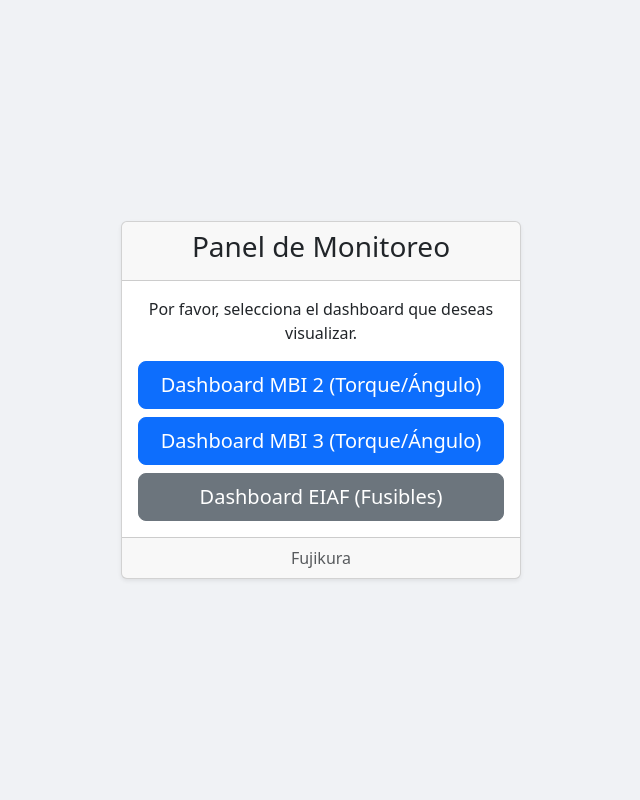
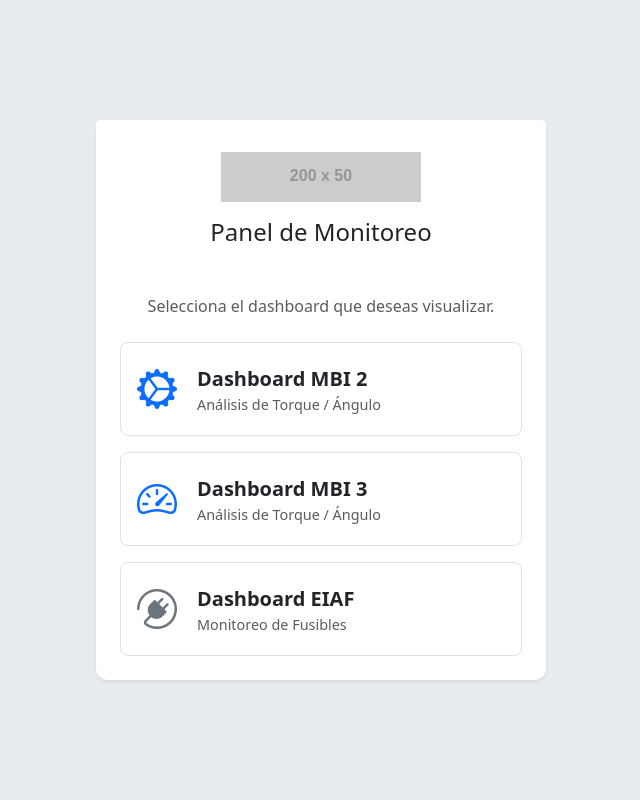
Before and after one commit to SpeedLands/Analisis, a Flask app: page / in a window 1280 px wide. Shown: the whole page, without its empty margins (319-959 px from the left). Run offline with Flask 3, Linux system fonts and the light colour scheme; grey boxes labelled with a size stand in for pictures from a placeholder-image service; some libraries are stand-ins or nearby versions.

Commit message:
Modificacion de archivos paar consistencia

```diff
--- a/blueprints/mbi_2_dashboard.py
+++ b/blueprints/mbi_2_dashboard.py
@@ -7,11 +7,10 @@ from datetime import datetime, timedelta
 mbi_2_bp = Blueprint('mbi_2', __name__, template_folder='templates')
 
 # --- CONFIGURACIÓN DE LA BASE DE DATOS ---
-# ¡Asegúrate de que estos datos sean correctos!
 DB_CONFIG_MBI_2 = {
     'host': 'localhost',
     'user': 'root',
-    'password': '', # ¡CAMBIA ESTO!
+    'password': '',
     'database': 'eva_mbi_2',
 }
 
--- a/blueprints/mbi_3_dashboard.py
+++ b/blueprints/mbi_3_dashboard.py
@@ -7,11 +7,10 @@ from datetime import datetime, timedelta
 mbi_3_bp = Blueprint('mbi_3', __name__, template_folder='templates')
 
 # --- CONFIGURACIÓN DE LA BASE DE DATOS ---
-# ¡Asegúrate de que estos datos sean correctos!
 DB_CONFIG_MBI_3 = {
     'host': 'localhost',
     'user': 'root',
-    'password': '', # ¡CAMBIA ESTO!
+    'password': '',
     'database': 'eva_mbi_3',
 }
 
--- a/templates/home.html
+++ b/templates/home.html
@@ -3,36 +3,107 @@
 
 <head>
     <meta charset="UTF-8">
+    <meta name="viewport" content="width=device-width, initial-scale=1.0">
     <title>Seleccionar Dashboard</title>
+
+    <!-- Bootstrap CSS -->
     <link href="https://cdn.jsdelivr.net/npm/bootstrap@5.3.3/dist/css/bootstrap.min.css" rel="stylesheet">
+
+    <!-- Bootstrap Icons -->
+    <link rel="stylesheet" href="https://cdn.jsdelivr.net/npm/bootstrap-icons@1.11.3/font/bootstrap-icons.min.css">
+
     <style>
         body {
             display: flex;
             align-items: center;
             justify-content: center;
-            height: 100vh;
-            background-color: #f0f2f5;
+            min-height: 100vh;
+            background-color: #e9ecef;
+            /* Un gris un poco más claro y estándar */
         }
 
-        .card {
-            width: 400px;
+        .selector-card {
+            width: 450px;
+            border: none;
+            border-radius: 0.75rem;
+        }
+
+        .selector-card .card-header {
+            background-color: #fff;
+            border-bottom: none;
+            padding: 2rem 1.5rem 1rem 1.5rem;
+        }
+
+        /* Estilo para los enlaces de selección */
+        .dashboard-link {
+            display: flex;
+            align-items: center;
+            padding: 1rem;
+            border: 1px solid #dee2e6;
+            border-radius: 0.5rem;
+            text-decoration: none;
+            color: #212529;
+            transition: all 0.2s ease-in-out;
+        }
+
+        .dashboard-link:hover {
+            background-color: #f8f9fa;
+            border-color: #0d6efd;
+            transform: translateY(-2px);
+            box-shadow: 0 4px 12px rgba(0, 0, 0, 0.08);
+        }
+
+        .dashboard-link .icon {
+            font-size: 2.5rem;
+            /* Iconos grandes */
+            width: 60px;
+            color: #0d6efd;
+        }
+
+        .dashboard-link .description {
+            font-size: 0.9rem;
+        }
+
+        .eiaf-link .icon {
+            color: #6c757d;
+            /* Color secundario para el otro tipo de dashboard */
         }
     </style>
 </head>
 
 <body>
-    <div class="card text-center shadow-sm">
-        <div class="card-header">
-            <h3>Panel de Monitoreo</h3>
+    <div class="card selector-card shadow-sm">
+        <div class="card-header text-center">
+            <!-- Coloca tu logo aquí -->
+            <img src="https://via.placeholder.com/200x50.png?text=FUJIKURA+LOGO" alt="Logo de Fujikura" class="mb-3">
+            <h4 class="fw-light">Panel de Monitoreo</h4>
         </div>
-        <div class="card-body">
-            <p class="card-text">Por favor, selecciona el dashboard que deseas visualizar.</p>
-            <a href="/mbi2" class="btn btn-primary btn-lg mb-2 w-100">Dashboard MBI 2 (Torque/Ángulo)</a>
-            <a href="/mbi3" class="btn btn-primary btn-lg mb-2 w-100">Dashboard MBI 3 (Torque/Ángulo)</a>
-            <a href="/eiaf" class="btn btn-secondary btn-lg w-100">Dashboard EIAF (Fusibles)</a>
-        </div>
-        <div class="card-footer text-muted">
-            Fujikura
+        <div class="card-body p-4">
+            <p class="text-muted text-center mb-4">Selecciona el dashboard que deseas visualizar.</p>
+
+            <div class="d-grid gap-3">
+                <a href="/mbi2" class="dashboard-link">
+                    <i class="bi bi-gear-wide-connected icon"></i>
+                    <div>
+                        <strong class="fs-5">Dashboard MBI 2</strong>
+                        <div class="description text-muted">Análisis de Torque / Ángulo</div>
+                    </div>
+                </a>
+                <a href="/mbi3" class="dashboard-link">
+                    <i class="bi bi-speedometer2 icon"></i>
+                    <div>
+                        <strong class="fs-5">Dashboard MBI 3</strong>
+                        <div class="description text-muted">Análisis de Torque / Ángulo</div>
+                    </div>
+                </a>
+                <a href="/eiaf" class="dashboard-link eiaf-link">
+                    <i class="bi bi-plugin icon"></i>
+                    <div>
+                        <strong class="fs-5">Dashboard EIAF</strong>
+                        <div class="description text-muted">Monitoreo de Fusibles</div>
+                    </div>
+                </a>
+            </div>
         </div>
     </div>
 </body>
```
